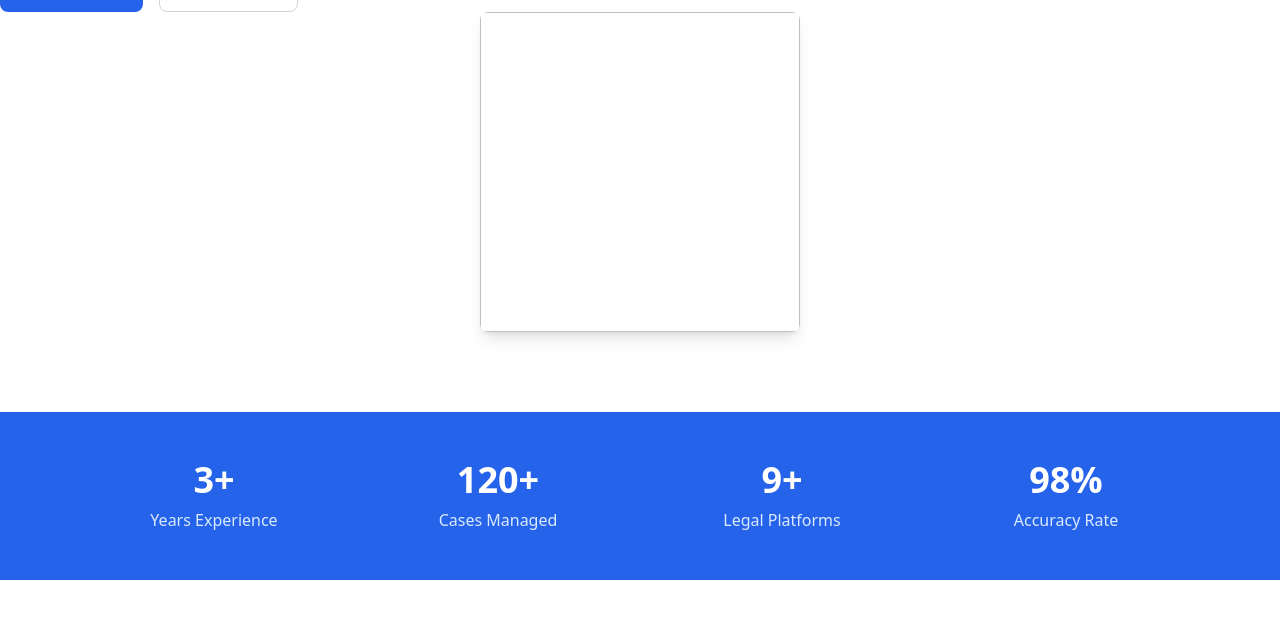
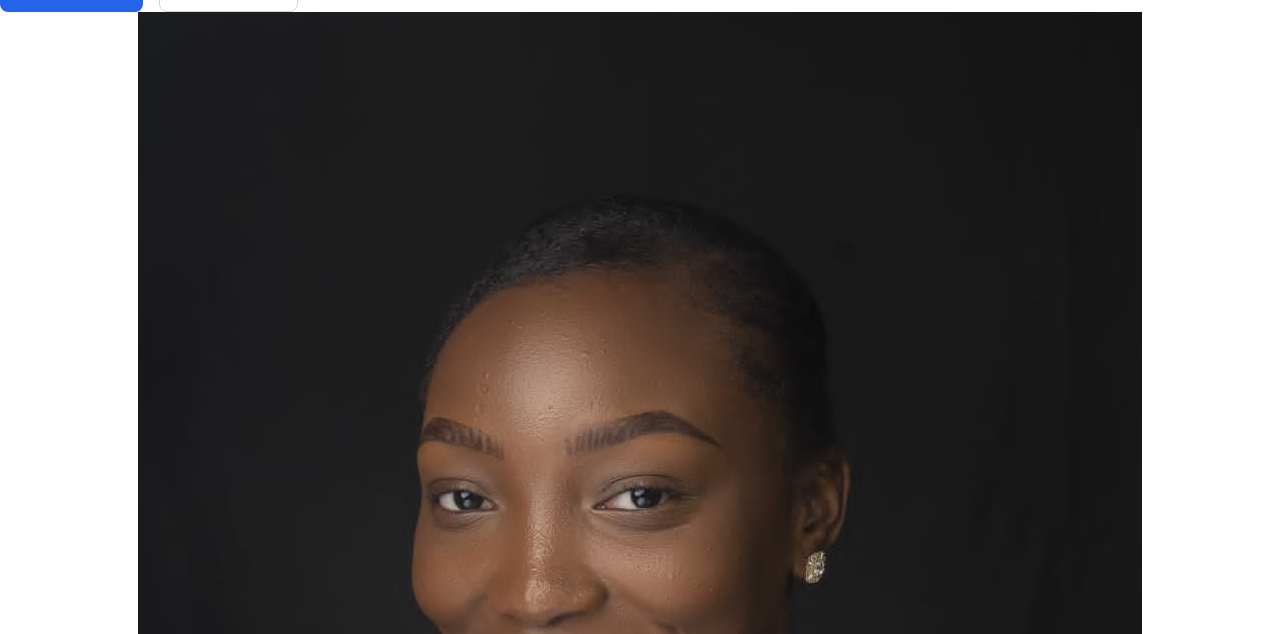
Before and after one commit to solapeblessing-lang/Blessing-Portfolio, a plain HTML site: page _index.html in a window 1280 px wide. Shown: the part 699-1333 px from the top of the page. Drawn offline with nearby package versions, Linux system fonts and the light colour scheme.

Commit message:
Update _index.html

```diff
--- a/_index.html
+++ b/_index.html
@@ -64,7 +64,10 @@
           </div>
 
           <div class="flex justify-center">
-            <img id="professional-headshot.jpg" class="w-80 h-80 object-cover rounded-lg shadow-lg" />
+           <img
+    src="professional-headshot.jpg"
+    alt="Blessing Solape Agbede"
+    className="w-80 h-80 rounded-lg object-cover"
           </div>
         </div>
       </section>
```
